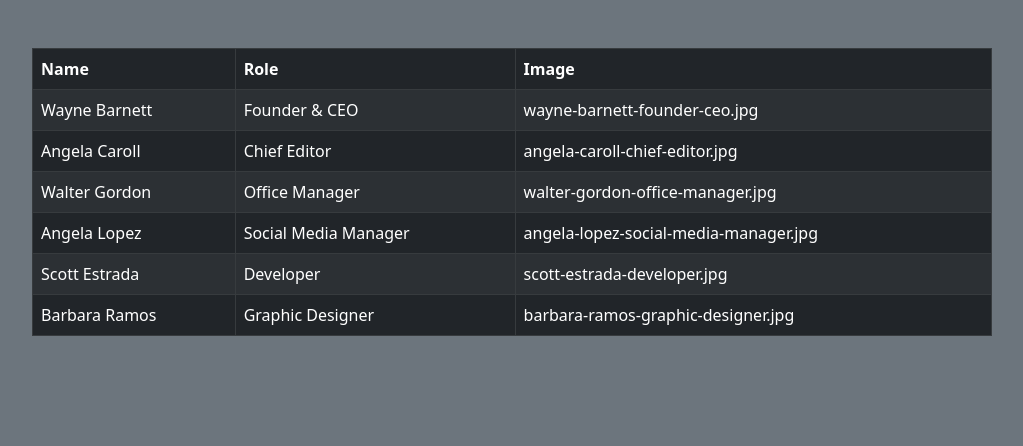
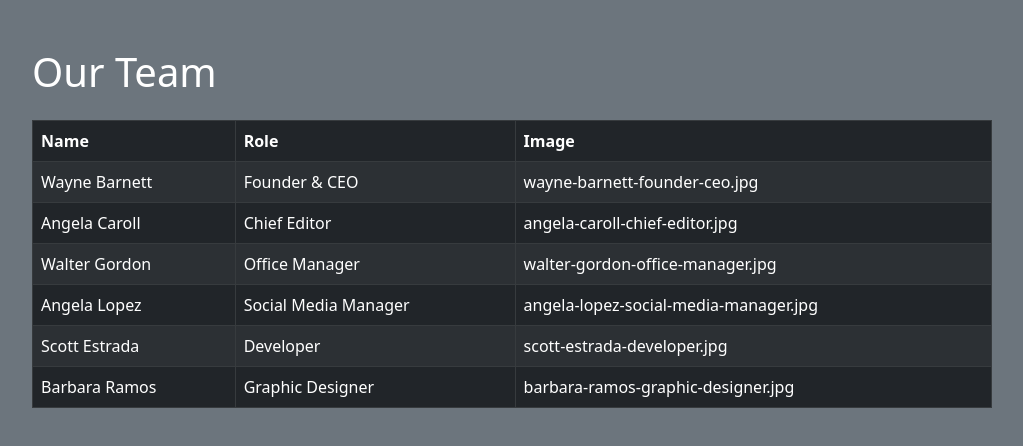
Before and after one commit to DavideDiGi/js-our-team, a plain HTML site: page index.html in a window 1280 px wide. Shown: the whole page, without its empty margins (128-1151 px from the left). Drawn offline with nearby package versions, Linux system fonts and the light colour scheme.

Commit message:
Aggiunta altra soluzione

```diff
--- a/index.html
+++ b/index.html
@@ -4,7 +4,7 @@
     <meta charset="UTF-8">
     <meta http-equiv="X-UA-Compatible" content="IE=edge">
     <meta name="viewport" content="width=device-width, initial-scale=1.0">
-    <title>Document</title>
+    <title>Our Team</title>
 
     <link rel="stylesheet" href="https://cdnjs.cloudflare.com/ajax/libs/font-awesome/6.2.1/css/all.min.css" integrity="sha512-MV7K8+y+gLIBoVD59lQIYicR65iaqukzvf/nwasF0nqhPay5w/9lJmVM2hMDcnK1OnMGCdVK+iQrJ7lzPJQd1w==" crossorigin="anonymous" referrerpolicy="no-referrer" /> <!-- importazione fontawesome -->
 
@@ -16,8 +16,8 @@
 
     <!-- INIZIO main -->
     <main class="w-75 mx-auto mt-5">
-
-        <table class="table table-dark table-striped table-bordered">
+        <h1>Our Team</h1>
+        <table class="table table-dark table-striped table-bordered mt-4">
 
             <thead>
                 <tr>
```
